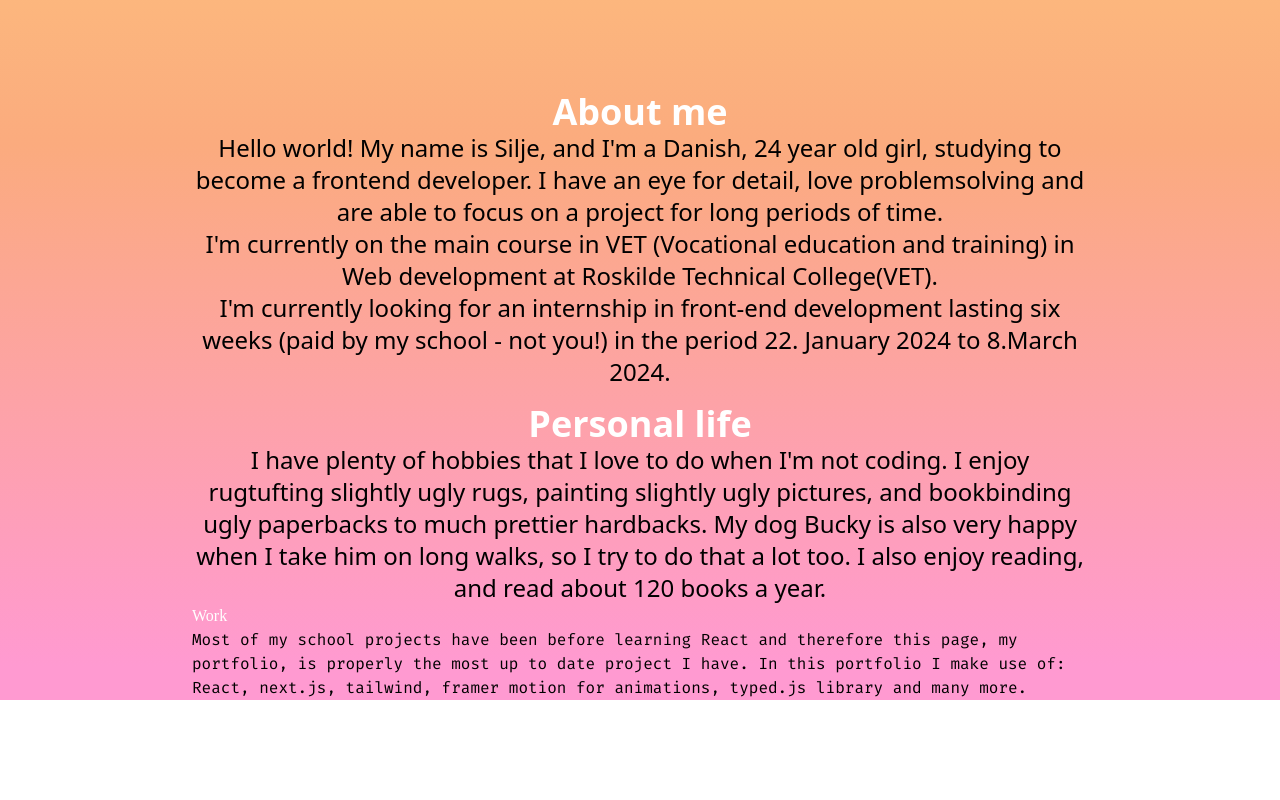
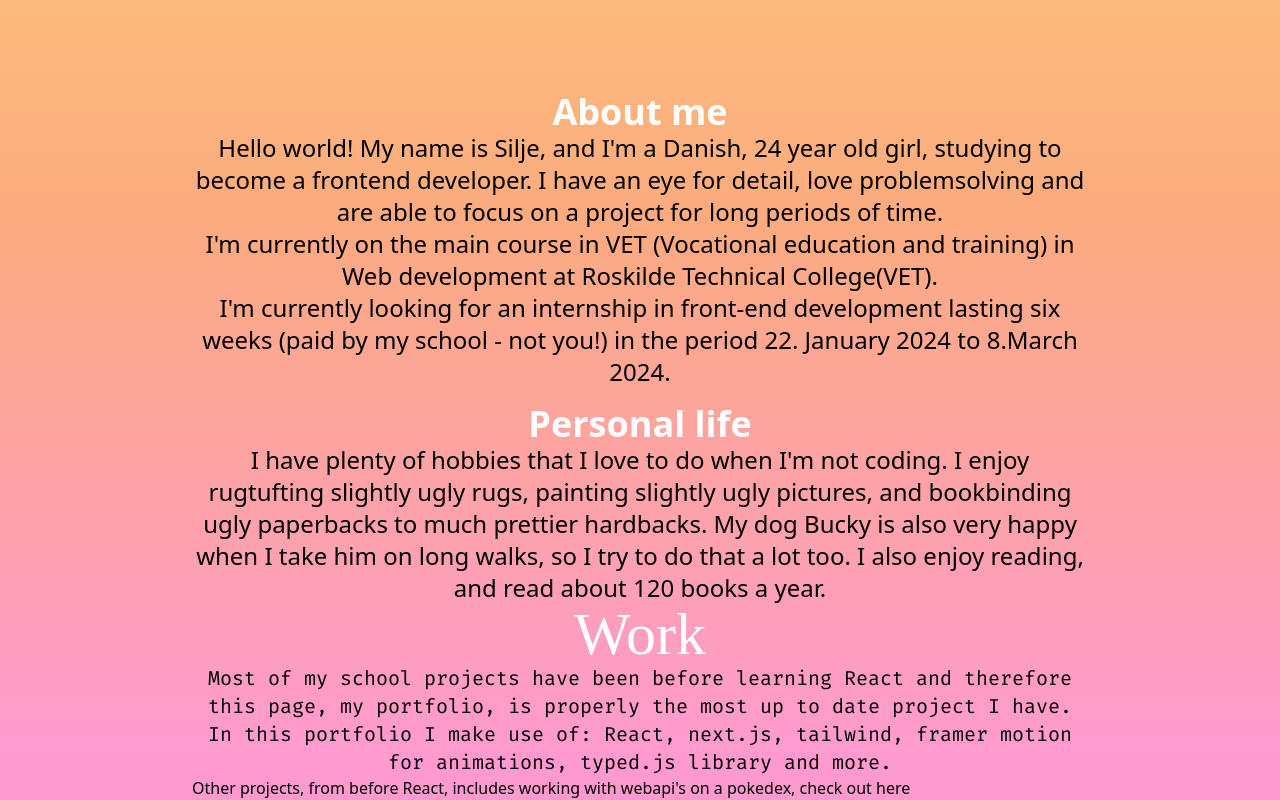
Before and after one commit to SiljeP/portfolienext, a Next.js app: page / in a window 1280 px wide. Shown: the part 983-1783 px from the top of the page. Before the commit the page ends 1683 px from the top, so only its background shows below. Built offline with nearby package versions, Linux system fonts and the light colour scheme.

Commit message:
et eller andet

```diff
--- a/src/components/work.js
+++ b/src/components/work.js
@@ -3,8 +3,9 @@
 export default function Work(){
     return(
         <>
-       <h1 className="font-title text-white ">Work</h1>
-       <p className="font-body">Most of my school projects have been before learning React and therefore this page, my portfolio, is properly the most up to date project I have. In this portfolio I make use of: React, next.js, tailwind, framer motion for animations, typed.js library and many more.  </p>
+       <h1 className="font-title text-white text-6xl text-center">Work</h1>
+       <p className="font-body text-xl text-center ">Most of my school projects have been before learning React and therefore this page, my portfolio, is properly the most up to date project I have. In this portfolio I make use of: React, next.js, tailwind, framer motion for animations, typed.js library and more.</p>
+       <p>Other projects, from before React, includes working with webapi&apos;s on a pokedex, check out here</p>
         </>
     )
 }
```
